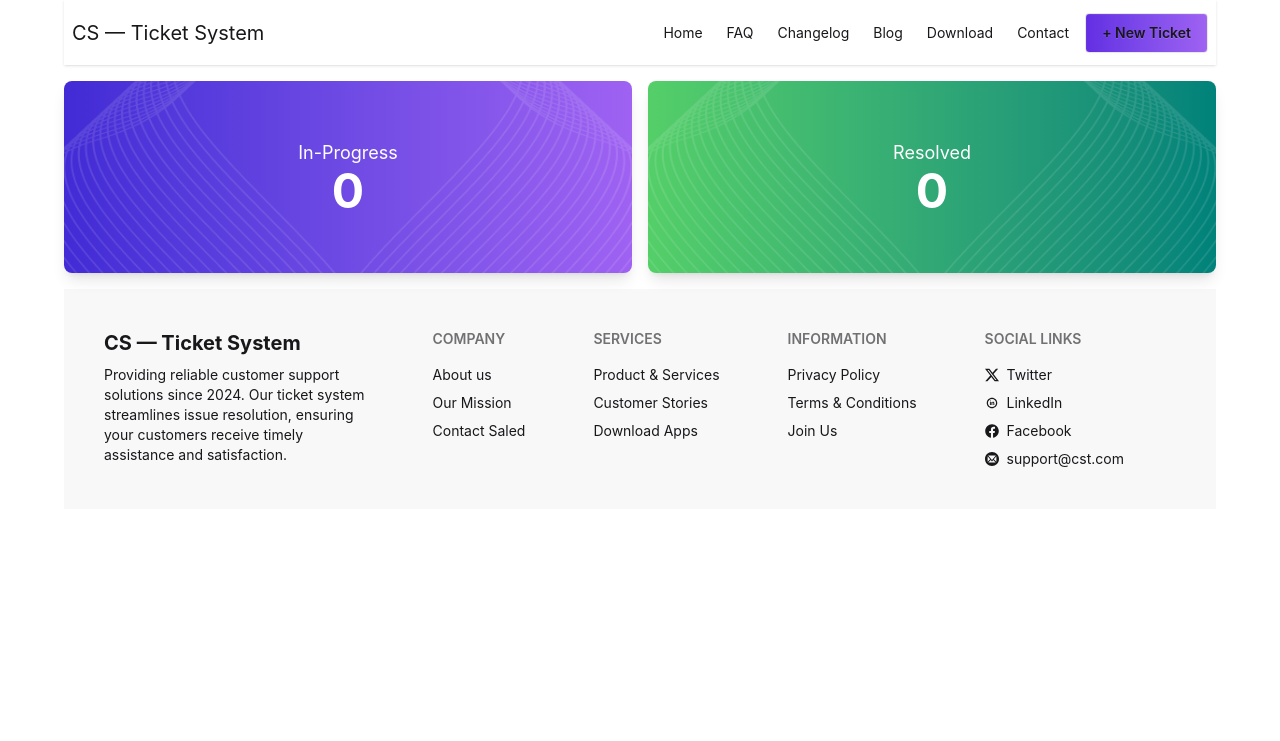
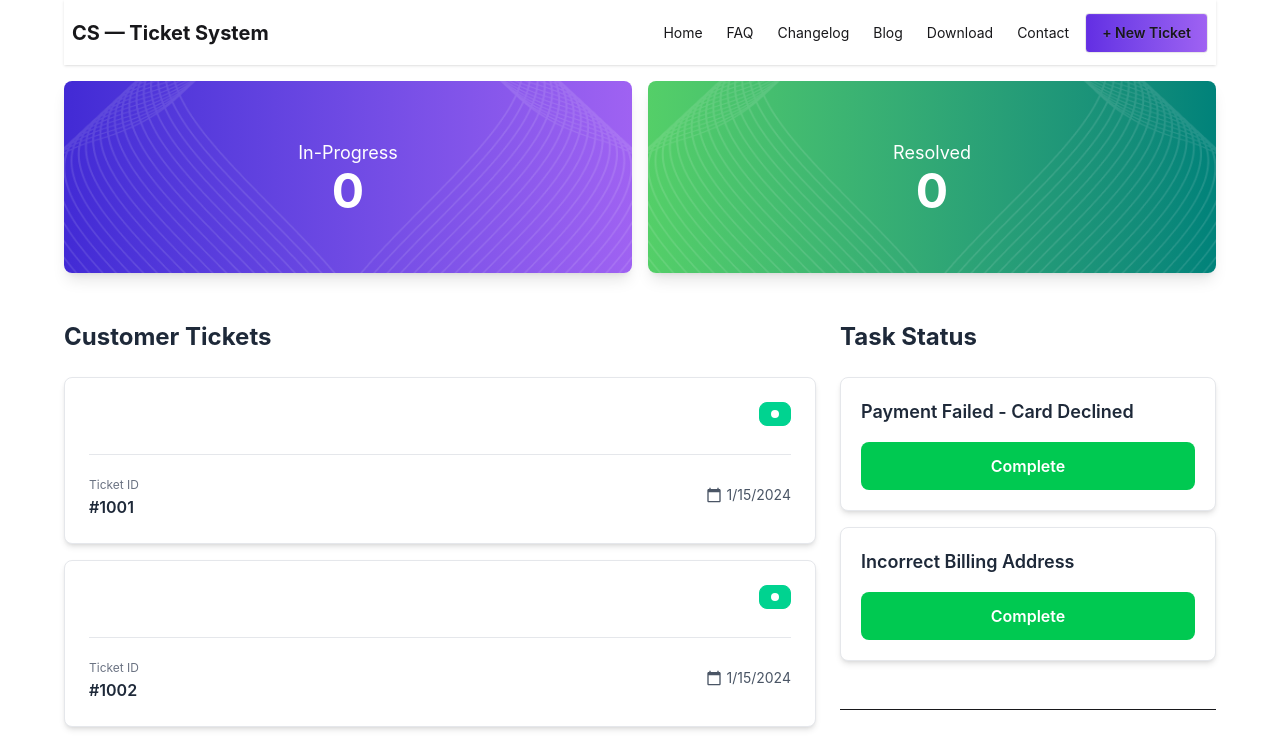
Before and after one commit to Hridoy-ii/customer-service-ticketing, a React (Vite) app: page / in a window 1280 px wide. Shown: the top 741 px of the page. Built offline with nearby package versions, Linux system fonts and the light colour scheme.

Commit message:
Full ui is implented

```diff
--- a/src/App.jsx
+++ b/src/App.jsx
@@ -1,5 +1,6 @@
 
 import './App.css'
+import React, { useState, useEffect } from 'react'
 import Footer from './footer/Footer'
 import Navbar from './Navbar/Navbar'
 import HeroCard from './heroCard/HeroCard'
@@ -7,32 +8,14 @@ import TicketCard from './ticketCard/TicketCard'
 import { Suspense } from 'react'
 import TicketStatuSection from './ticketStatusSection/TicketStatuSection'
 
-const fetchTickets = async () => {
-  try {
-    const response = await fetch('/tickets.JSON');
-    if (!response.ok) {
-      throw new Error('Network response was not ok');
-    }
-    const data = await response.json();
-    console.log(data);
-    return data;
-  } catch (error) {
-    console.error('Error fetching tickets:', error);
-    return [];
-  }
-};
-
 function App() {
 
-  const ticketsPromise = fetchTickets();
 
   return (
-    <div className="max-w-6xl mx-auto">
+    <div className="max-w-[90%] mx-auto">
       <Navbar></Navbar>
       <HeroCard></HeroCard>
-      <Suspense fallback={<span className="loading loading-ring loading-xl"></span>}>
-        <TicketStatuSection ticketsPromise={ticketsPromise}></TicketStatuSection>
-      </Suspense>
+      <TicketStatuSection></TicketStatuSection>
       <Footer></Footer>
     </div>
   )
--- a/src/customerTickets/CustomerTickets.jsx
+++ b/src/customerTickets/CustomerTickets.jsx
@@ -1,11 +1,14 @@
-import React from 'react';
 import TicketCard from '../ticketCard/TicketCard';
 
-const CustomerTickets = ({ tickets = [] }) => {
+const CustomerTickets = () => {
+
+const tickets = [1, 2, 3, 4, 5];
+
+
     return (
-        <div>
+        <div className="space-y-4">
             {tickets.map((ticket) => (
-                <TicketCard key={ticket.id} ticket={ticket} />
+                <TicketCard key={ticket} ticket={{ id: `#100${ticket}` }} />
             ))}
         </div>
     );
--- a/src/navbar/Navbar.jsx
+++ b/src/navbar/Navbar.jsx
@@ -12,7 +12,7 @@ const Navbar = () => {
     ];
 
     return (
-        <div className="navbar bg-base-100 shadow-sm">
+        <div className="navbar bg-base-100 shadow-sm ">
             <div className="navbar-start">
                 <div className="dropdown">
                     <div tabIndex={0} role="button" className="btn btn-ghost lg:hidden">
@@ -28,7 +28,7 @@ const Navbar = () => {
                         ))}
                     </ul>
                 </div>
-                <a className=" text-sm md:text-xl">CS — Ticket System</a>
+                <a className=" text-xs font-bold md:text-xl">CS — Ticket System</a>
             </div>
             <div className="navbar-end hidden lg:flex">
                 <ul className="menu menu-horizontal px-1">
--- /dev/null
+++ b/src/taskStatus/TaskSatatus.jsx
@@ -0,0 +1,71 @@
+import React from 'react';
+import { MdCheckCircle } from 'react-icons/md';
+
+const TaskStatus = () => {
+    // Sample tasks data
+    const tasks = [
+        {
+            id: 1,
+            title: 'Payment Failed - Card Declined',
+            status: 'pending'
+        },
+        {
+            id: 2,
+            title: 'Incorrect Billing Address',
+            status: 'pending'
+        }
+    ];
+
+    const resolvedTasks = [];
+
+    const handleComplete = (id) => {
+        console.log(`Task ${id} marked as complete`);
+        // Will be replaced with actual logic
+    };
+
+    return (
+        <div className="w-full pb-8">
+            {/* Pending Tasks Section */}
+            <div className="mb-12">
+                <div className="grid grid-cols-1 gap-4">
+                    {tasks.map((task) => (
+                        <div key={task.id} className="bg-white rounded-lg shadow-md p-5 border border-gray-200 hover:shadow-lg transition-shadow">
+                            <h3 className="text-lg font-semibold text-gray-800 mb-4">
+                                {task.title}
+                            </h3>
+                            <button
+                                onClick={() => handleComplete(task.id)}
+                                className="w-full bg-green-500 hover:bg-green-600 text-white font-semibold py-3 px-4 rounded-lg transition-colors"
+                            >
+                                Complete
+                            </button>
+                        </div>
+                    ))}
+                </div>
+            </div>
+
+            {/* Resolved Tasks Section */}
+            <div className="border-t pt-8">
+                <h2 className="text-2xl font-bold text-gray-800 mb-6">Resolved Task</h2>
+                {resolvedTasks.length === 0 ? (
+                    <p className="text-gray-500 text-center py-8">No resolved tasks yet.</p>
+                ) : (
+                    <div className="grid grid-cols-1 md:grid-cols-2 gap-4">
+                        {resolvedTasks.map((task) => (
+                            <div key={task.id} className="bg-white rounded-lg shadow-md p-5 border border-gray-200">
+                                <div className="flex items-center gap-3">
+                                    <MdCheckCircle className="text-green-500 text-2xl flex-shrink-0" />
+                                    <h3 className="text-lg font-semibold text-gray-800">
+                                        {task.title}
+                                    </h3>
+                                </div>
+                            </div>
+                        ))}
+                    </div>
+                )}
+            </div>
+        </div>
+    );
+};
+
+export default TaskStatus;
--- a/src/ticketStatusSection/TicketStatuSection.jsx
+++ b/src/ticketStatusSection/TicketStatuSection.jsx
@@ -1,11 +1,18 @@
-import React from 'react';
 import CustomerTickets from '../customerTickets/CustomerTickets';
+import TaskStatus from '../taskStatus/TaskSatatus';
 
-const TicketStatuSection = ({ ticketsPromise }) => {
-    console.log(ticketsPromise);
+const TicketStatuSection = () => {
     return (
-        <div>
-            <CustomerTickets ticketsPromise={ticketsPromise}></CustomerTickets>
+        <div className="flex flex-col md:flex-row gap-6 py-8">
+            <div className="w-full md:w-2/3">
+                <h2 className="text-2xl font-bold text-gray-800 mb-6">Customer Tickets</h2>
+                <CustomerTickets></CustomerTickets>
+            </div>
+
+            <div className="w-full md:w-1/3">
+                <h2 className="text-2xl font-bold text-gray-800 mb-6">Task Status</h2>
+                <TaskStatus></TaskStatus>
+            </div>
         </div>
     );
 };
```
